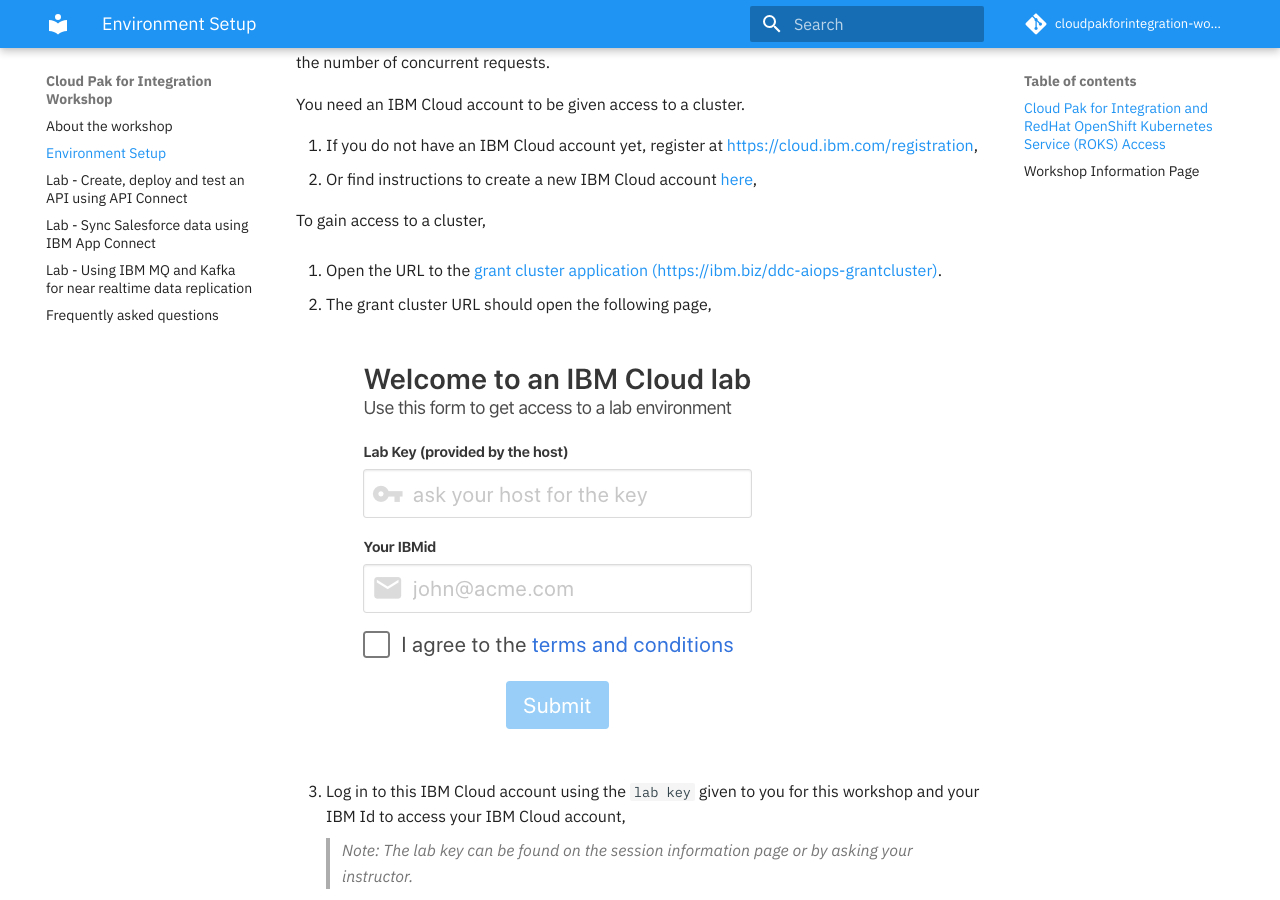
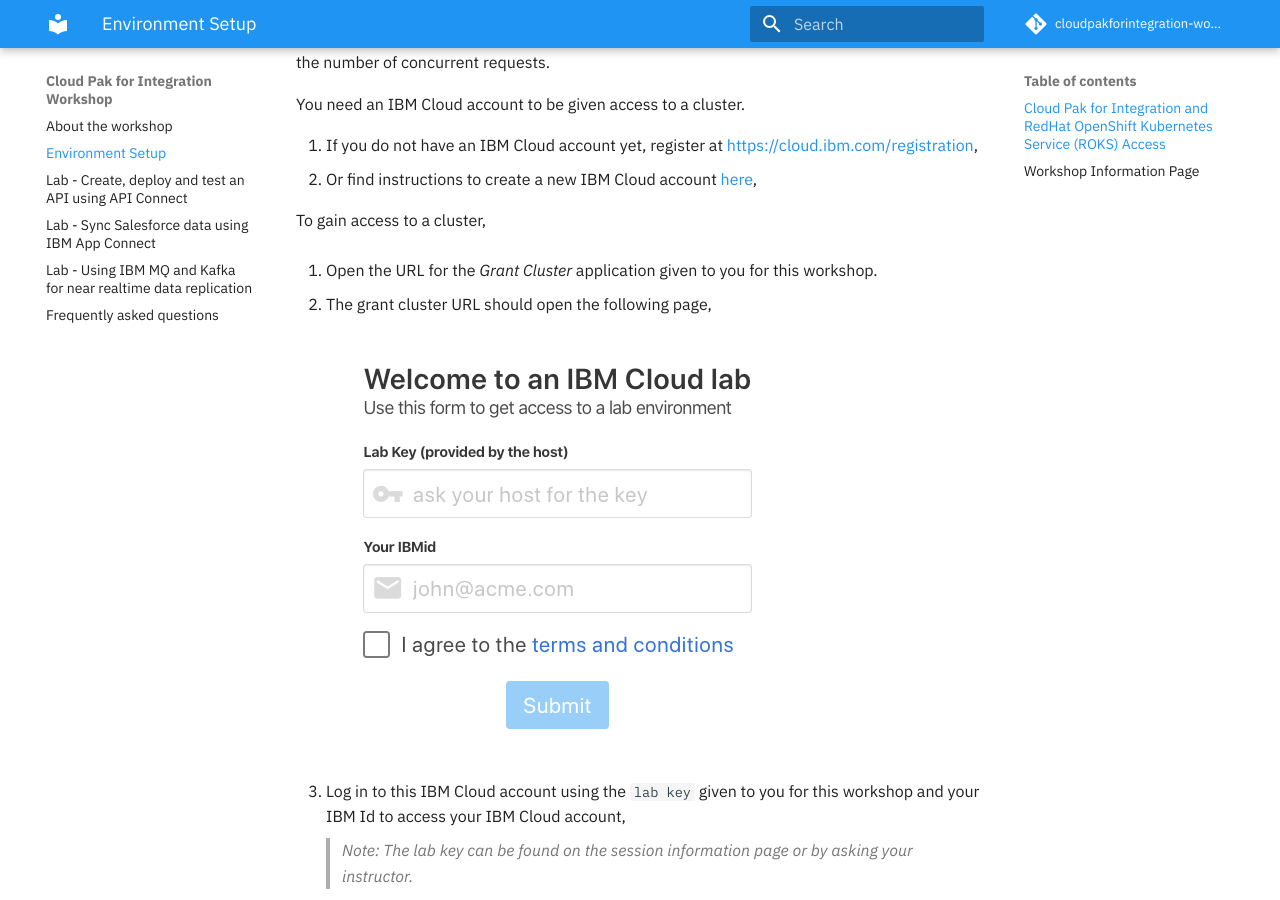
Before and after one commit to IBM/cloudpakforintegration-workshop, an MkDocs documentation site: the page built from docs/pre-work/README.md, in a window 1280 px wide and 900 px high, scrolled down 318 px. Built offline with MkDocs 1.6.1 and Material for MkDocs 9.7.7, drawn with Linux system fonts in a browser that asks for light colours; comment, search, counter and statistics services are not loaded.

Commit message:
Removed Grant Cluster link

```diff
--- a/docs/pre-work/README.md
+++ b/docs/pre-work/README.md
@@ -11,7 +11,7 @@
 
 To gain access to a cluster,
 
-1. Open the URL to the [grant cluster application (https://ibm.biz/ddc-aiops-grantcluster)](https://ibm.biz/ddc-aiops-grantcluster).
+1. Open the URL for the *Grant Cluster* application given to you for this workshop.
 
 1. The grant cluster URL should open the following page,
 
```
